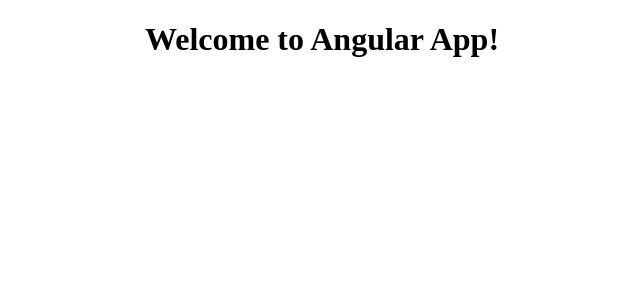
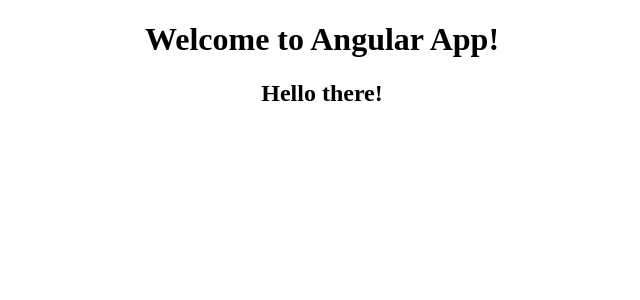
Before and after one commit to JasminAkhter/AngularTutorial, an Angular app: page / in a window 1280 px wide. Shown: the top 300 px of the page, without its empty margins (318-958 px from the left). Built offline with nearby package versions, Linux system fonts and the light colour scheme.

Commit message:
test change

```diff
--- a/src/app/app.component.html
+++ b/src/app/app.component.html
@@ -3,6 +3,7 @@
     <h1>
         Welcome to {{title}}!
     </h1>
+    <h2>Hello there!</h2>
 
 </div>
 <router-outlet />
```
